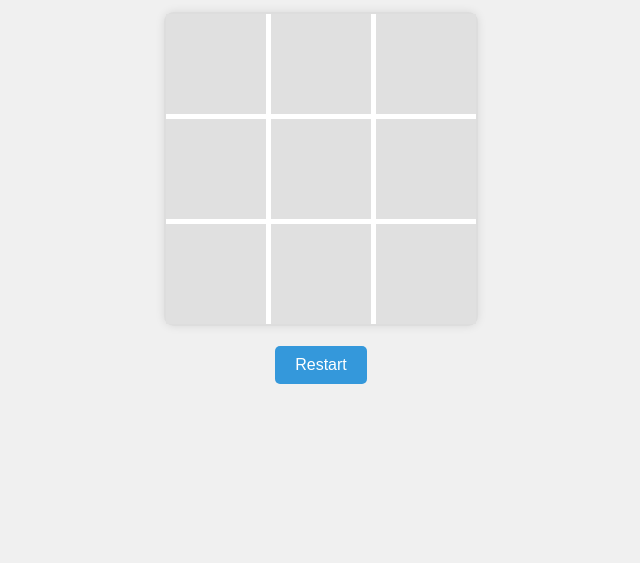
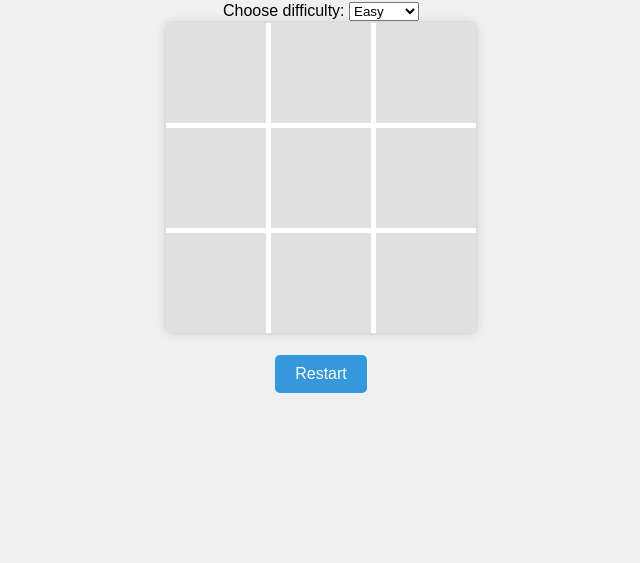
Before and after one commit to AbdellahFourka/tictactoegame, a plain HTML site: page index.html in a window 1280 px wide. Shown: the part 237-800 px from the top of the page, without its empty margins (319-959 px from the left). Drawn offline with Linux system fonts and the light colour scheme.

Commit message:
HTML file

```diff
--- a/index.html
+++ b/index.html
@@ -9,6 +9,14 @@
 <body>
     <div class="container">
         <h1>Tic-Tac-Toe</h1>
+        <div>
+            <label for="difficulty">Choose difficulty:</label>
+            <select id="difficulty">
+                <option value="easy">Easy</option>
+                <option value="medium">Medium</option>
+                <option value="hard">Hard</option>
+            </select>
+        </div>
         <div id="game-board" class="game-board">
             <div class="cell" data-cell></div>
             <div class="cell" data-cell></div>
```
